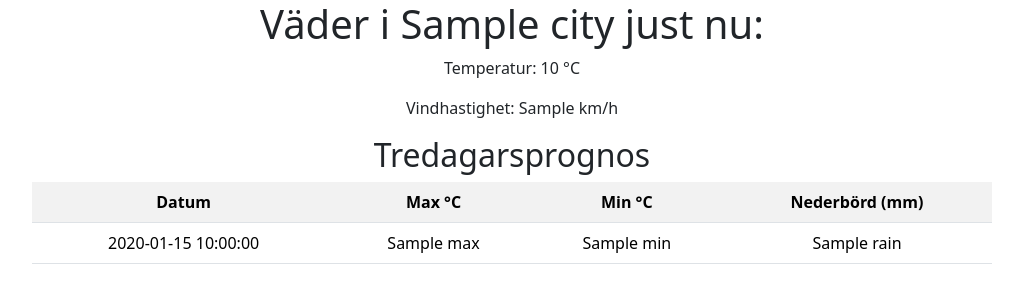
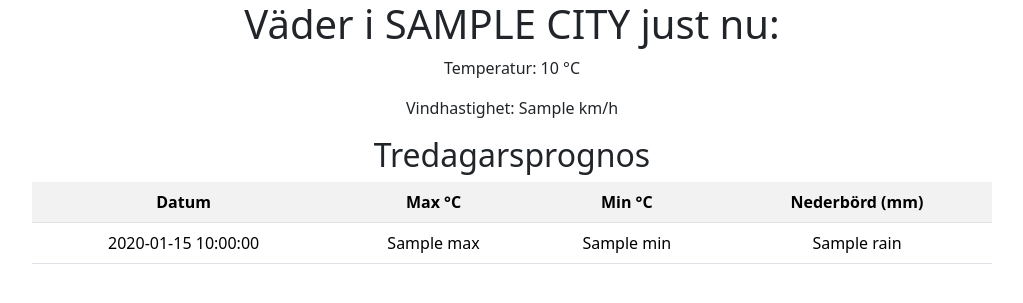
Before and after one commit to ismailg-labs/individuell_uppgift_programmering2, a Flask app: template application/templates/weather.html in a window 1280 px wide. Shown: the top 303 px of the page, without its empty margins (128-1151 px from the left). Run offline with Flask 3, Linux system fonts and the light colour scheme; the template is opened without the code that fills it: most values are stand-ins (such as "Sample title", 1, 10 or a date in 2020).

Commit message:
added own jinja filter for showing city in uppercase

```diff
--- a/application/app.py
+++ b/application/app.py
@@ -3,6 +3,11 @@ from cities import cities, city_exists
 from weather import get_weather, get_days
 
 app = Flask(__name__, template_folder="templates")
+
+@app.template_filter("uppercase")
+def uppercase(text):
+    return text.upper()
+
 
 @app.route("/")
 def index_page():
--- a/application/templates/weather.html
+++ b/application/templates/weather.html
@@ -6,7 +6,7 @@
 {%if error%}
     <p>{{error}}</p>
 {%else%}
-    <h1 class="text-center">Väder i {{city}} just nu:</h1>
+    <h1 class="text-center">Väder i {{city | uppercase}} just nu:</h1>
     <p class="text-center">Temperatur: {{data["current"]["temperature_2m"] }} °C</p>
     <p class="text-center">Vindhastighet: {{ data["current"]["wind_speed_10m"] }} km/h</p>
 
```
